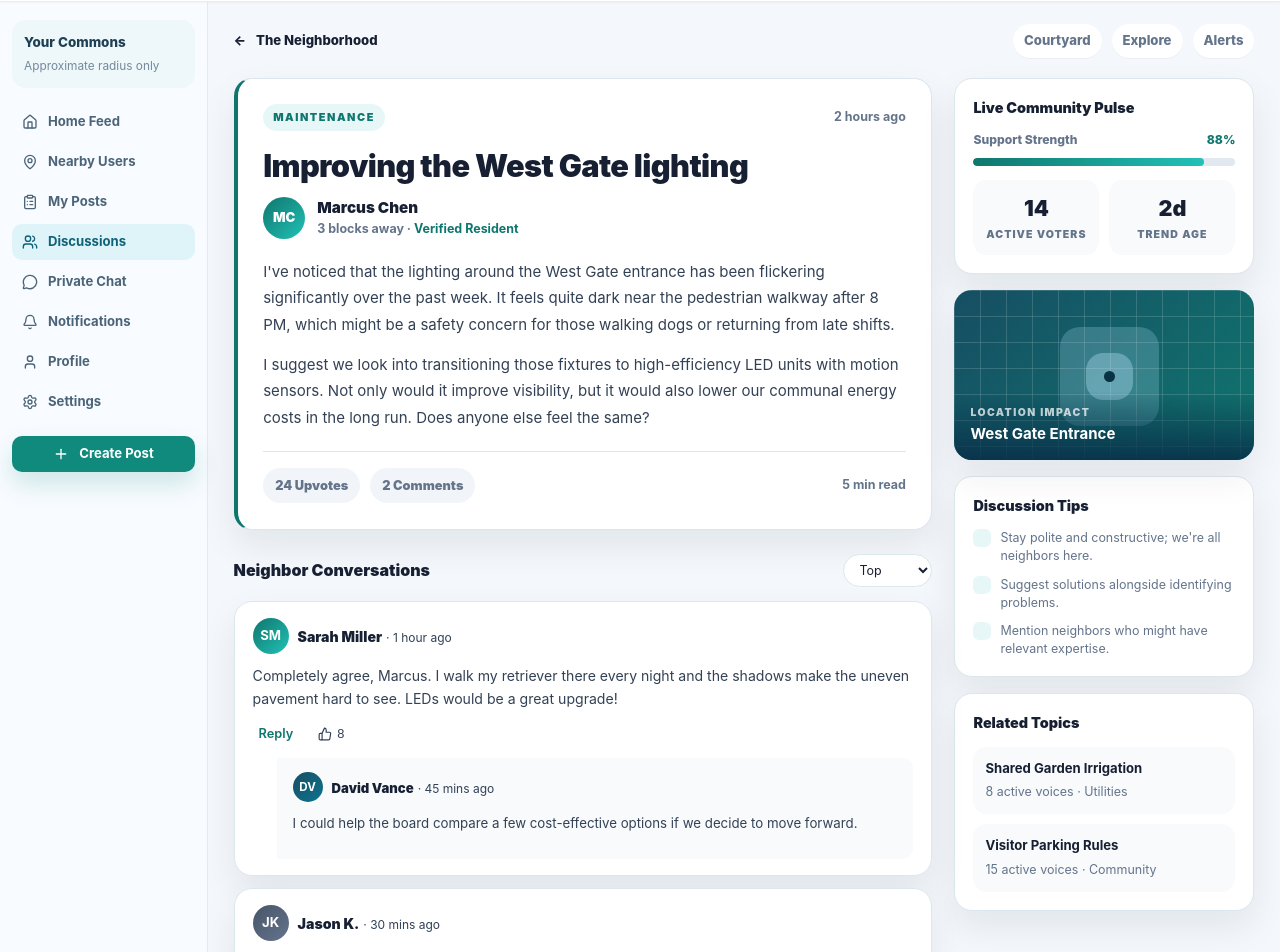
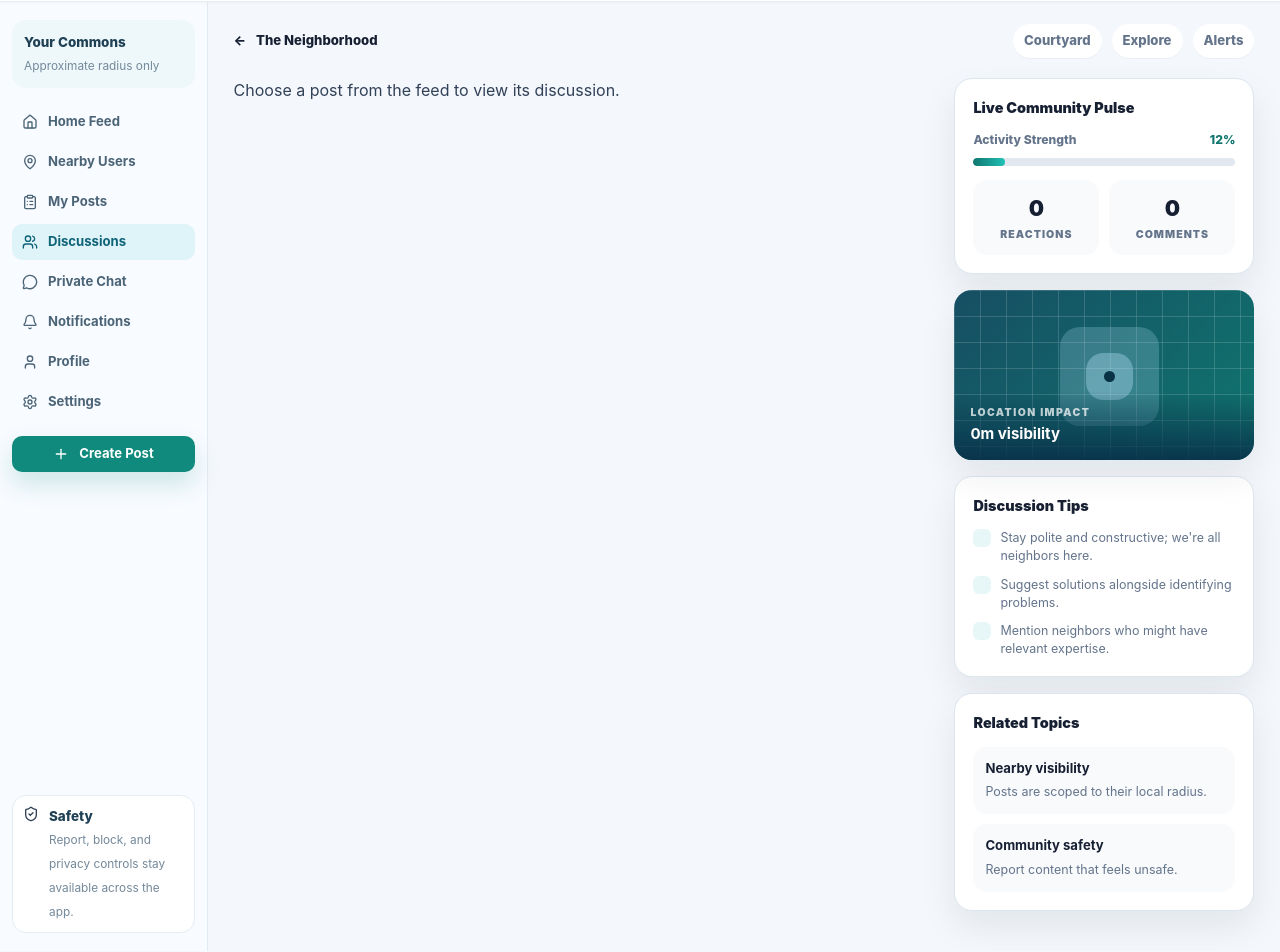
Before and after one commit to NearMe-Social/nms_frontend, a Vue app: page /discussion in a window 1280 px wide. Shown: the part 62-1014 px from the top of the page. Built offline with nearby package versions, Linux system fonts and the light colour scheme; sample sign-in values are in the browser's storage; the HTML template or start-up script is replaced by a standard one; a web font is replaced by a local one.

Commit message:
Connect post detail and comments frontend

```diff
--- a/src/components/Navbar.vue
+++ b/src/components/Navbar.vue
@@ -33,7 +33,7 @@
         <Settings class="icon" />
       </RouterLink>
       <RouterLink to="/profile" class="profile-link" title="Profile">
-        <img src="https://i.pravatar.cc/150?img=12" alt="Profile" />
+        <img :src="profileImage" :alt="`${username} profile`" />
       </RouterLink>
       <button class="icon-link logout-button" type="button" title="Log out" @click="handleLogout">
         <LogOut class="icon" />
@@ -43,6 +43,7 @@
 </template>
 
 <script setup lang="ts">
+import { computed } from 'vue'
 import { RouterLink, useRoute, useRouter } from 'vue-router'
 import { Bell, LogOut, Search, Settings } from 'lucide-vue-next'
 import { useAuthStore } from '@/stores/auth'
@@ -50,6 +51,11 @@ import { useAuthStore } from '@/stores/auth'
 const route = useRoute()
 const router = useRouter()
 const auth = useAuthStore()
+const username = computed(() => auth.user?.username || 'neighbor')
+const profileImage = computed(() => {
+  const profile = auth.user?.profile as { profile_image?: string } | undefined
+  return profile?.profile_image || `https://i.pravatar.cc/150?u=${encodeURIComponent(username.value)}`
+})
 
 function handleLogout() {
   auth.logout()
--- a/src/router/index.ts
+++ b/src/router/index.ts
@@ -40,6 +40,12 @@ const routes = [
   {
     path: '/discussion',
     name: 'DiscussionDetail',
+    component: DiscussionDetail,
+    meta: { requiresAuth: true },
+  },
+  {
+    path: '/posts/:postId',
+    name: 'PostDetail',
     component: DiscussionDetail,
     meta: { requiresAuth: true },
   },
--- a/src/services/api.ts
+++ b/src/services/api.ts
@@ -57,6 +57,21 @@ export interface ApiPost {
   distance_label?: string
 }
 
+export interface ApiCommentUser {
+  user_id: number
+  username: string
+  profile_image?: string | null
+}
+
+export interface ApiComment {
+  comment_id: number
+  content: string
+  status: string
+  created_at: string
+  updated_at: string
+  user?: ApiCommentUser | null
+}
+
 export interface CreatePostPayload {
   user_id: number
   title: string
@@ -96,8 +111,25 @@ export const postApi = {
     return request<ApiPost[]>(`/posts?sort=${sort}`)
   },
 
+  get(postId: number): Promise<ApiPost> {
+    return request<ApiPost>(`/posts/${postId}`)
+  },
+
   create(payload: CreatePostPayload): Promise<ApiPost> {
     return request<ApiPost>('/posts', {
+      method: 'POST',
+      body: JSON.stringify(payload),
+    })
+  },
+}
+
+export const commentApi = {
+  listByPost(postId: number): Promise<ApiComment[]> {
+    return request<ApiComment[]>(`/comments/post/${postId}`)
+  },
+
+  create(payload: { post_id: number; user_id: number; content: string }): Promise<ApiComment> {
+    return request<ApiComment>('/comments', {
       method: 'POST',
       body: JSON.stringify(payload),
     })
--- a/src/views/user/CommentSection.vue
+++ b/src/views/user/CommentSection.vue
@@ -2,12 +2,14 @@
   <div>
     <div class="section-header">
       <span class="section-title">Neighbor Conversations</span>
-      <select class="sort-select" :value="sortBy" @change="updateSortBy($event.target.value)">
+      <select class="sort-select" :value="sortBy" @change="updateSortBy">
         <option value="top">Top</option>
         <option value="newest">Newest</option>
         <option value="oldest">Oldest</option>
       </select>
     </div>
+
+    <p v-if="errorMessage" class="comment-error">{{ errorMessage }}</p>
 
     <div
       v-for="(c, ci) in sortedComments"
@@ -67,7 +69,7 @@
 
     <!-- MAIN REPLY INPUT -->
     <div class="reply-input-row" style="margin-top:20px;">
-      <div class="author-avatar" style="width:34px;height:34px;font-size:0.78rem;flex-shrink:0;">JD</div>
+      <div class="author-avatar" style="width:34px;height:34px;font-size:0.78rem;flex-shrink:0;">{{ currentUserInitials }}</div>
       <input
         ref="mainReplyInput"
         class="reply-input"
@@ -85,8 +87,9 @@
   </div>
 </template>
 
-<script setup>
+<script setup lang="ts">
 import { ref, computed } from 'vue'
+import { useAuthStore } from '@/stores/auth'
 
 const props = defineProps({
   comments: {
@@ -96,17 +99,27 @@ const props = defineProps({
   sortBy: {
     type: String,
     default: 'top'
+  },
+  submitting: {
+    type: Boolean,
+    default: false
+  },
+  errorMessage: {
+    type: String,
+    default: ''
   }
 })
 
 const emit = defineEmits(['update:sort-by', 'add-comment', 'submit-reply'])
 
+const auth = useAuthStore()
 const mainReplyText = ref('')
-const mainReplyInput = ref(null)
+const mainReplyInput = ref<HTMLInputElement | null>(null)
+const currentUserInitials = computed(() => initials(auth.user?.username || 'Neighbor'))
 
 // Computed sorted comments
 const sortedComments = computed(() => {
-  const list = [...props.comments]
+  const list = [...props.comments] as Array<any>
   if (props.sortBy === 'top') {
     return list.sort((a, b) => b.likes - a.likes)
   }
@@ -116,24 +129,25 @@ const sortedComments = computed(() => {
   return list.sort((a, b) => a.id - b.id)
 })
 
-function updateSortBy(value) {
-  emit('update:sort-by', value)
+function updateSortBy(event: Event) {
+  emit('update:sort-by', (event.target as HTMLSelectElement).value)
 }
 
-function likeComment(comment) {
+function likeComment(comment: any) {
   comment.likes++
 }
 
-function toggleReply(comment) {
+function toggleReply(comment: any) {
   comment.showReply = !comment.showReply
 }
 
-function submitReply(comment) {
+function submitReply(comment: any) {
   if (!comment.replyText.trim()) return
   emit('submit-reply', comment, comment.replyText)
 }
 
 function addComment() {
+  if (props.submitting) return
   if (!mainReplyText.value.trim()) return
   emit('add-comment', mainReplyText.value)
   mainReplyText.value = ''
@@ -141,6 +155,15 @@ function addComment() {
 
 function focusMainReply() {
   mainReplyInput.value?.focus()
+}
+
+function initials(value: string) {
+  return value
+    .split(/[\s._-]+/)
+    .filter(Boolean)
+    .slice(0, 2)
+    .map((part) => part.charAt(0).toUpperCase())
+    .join('') || 'N'
 }
 
 // Expose focus method to parent
@@ -181,6 +204,17 @@ defineExpose({
   box-shadow: var(--shadow);
   margin-bottom: 12px;
   animation: fadeUp .35s ease both;
+}
+
+.comment-error {
+  margin: 0 0 12px;
+  border: 1px solid #fecdd3;
+  border-radius: 12px;
+  background: #fff1f2;
+  color: #be123c;
+  padding: 10px 12px;
+  font-size: 0.82rem;
+  font-weight: 800;
 }
 
 @keyframes fadeUp {
--- a/src/views/user/DiscussionDetail.vue
+++ b/src/views/user/DiscussionDetail.vue
@@ -21,43 +21,49 @@
 
         <div class="detail-grid">
           <main class="min-w-0">
-            <article class="post-card">
+            <p v-if="loading" class="state-card">Loading post...</p>
+            <p v-else-if="error" class="state-card error-state">{{ error }}</p>
+
+            <article v-else-if="post" class="post-card">
               <div class="post-meta">
-                <span class="post-tag">Maintenance</span>
-                <span class="post-time">{{ post.time }}</span>
+                <span class="post-tag">{{ post.status }}</span>
+                <span class="post-time">{{ timeAgo(post.created_at) }}</span>
               </div>
 
               <h1 class="post-title">{{ post.title }}</h1>
 
               <div class="author-row">
-                <div class="author-avatar">{{ post.author.initials }}</div>
+                <div class="author-avatar">{{ initials(post.user?.username || 'Neighbor') }}</div>
                 <div>
-                  <div class="author-name">{{ post.author.name }}</div>
+                  <div class="author-name">{{ post.user?.username || 'Neighbor' }}</div>
                   <div class="author-sub">
-                    {{ post.author.distance }} · <span class="verified-badge">Verified Resident</span>
+                    {{ post.visibility_radius }}m visibility · <span class="verified-badge">Verified Resident</span>
                   </div>
                 </div>
               </div>
 
               <div class="post-body">
-                <p v-for="(para, i) in post.body" :key="i">{{ para }}</p>
+                <p v-for="(para, i) in postParagraphs" :key="i">{{ para }}</p>
               </div>
 
               <div class="post-actions">
                 <button class="action-btn" :class="{ upvoted: post.upvoted }" type="button" @click="toggleUpvote">
-                  {{ post.upvotes }} Upvotes
+                  {{ reactionsCount }} Upvotes
                 </button>
                 <button class="action-btn" type="button" @click="focusReply">
                   {{ commentCount }} Comments
                 </button>
-                <span class="action-note">5 min read</span>
+                <span class="action-note">{{ timeLeft(post.expires_at) }} left</span>
               </div>
             </article>
 
             <CommentSection
+              v-if="post"
               ref="commentSectionRef"
               :comments="comments"
               :sort-by="sortBy"
+              :submitting="commentSubmitting"
+              :error-message="commentError"
               @update:sort-by="sortBy = $event"
               @add-comment="addComment"
               @submit-reply="submitReply"
@@ -68,19 +74,19 @@
             <section class="side-card">
               <div class="side-title">Live Community Pulse</div>
               <div class="pulse-label">
-                Support Strength <span>{{ pulse.pct }}%</span>
+                Activity Strength <span>{{ pulsePct }}%</span>
               </div>
               <div class="pulse-track">
-                <div class="pulse-fill" :style="{ width: pulse.pct + '%' }"></div>
+                <div class="pulse-fill" :style="{ width: pulsePct + '%' }"></div>
               </div>
               <div class="pulse-stats">
                 <div>
-                  <strong>{{ pulse.voters }}</strong>
-                  <span>Active voters</span>
+                  <strong>{{ reactionsCount }}</strong>
+                  <span>Reactions</span>
                 </div>
                 <div>
-                  <strong>{{ pulse.trend }}d</strong>
-                  <span>Trend age</span>
+                  <strong>{{ commentCount }}</strong>
+                  <span>Comments</span>
                 </div>
               </div>
             </section>
@@ -90,7 +96,7 @@
               <div class="map-pin"></div>
               <div class="map-caption">
                 <span>Location Impact</span>
-                <strong>West Gate Entrance</strong>
+                <strong>{{ post?.distance_label || `${post?.visibility_radius ?? 0}m visibility` }}</strong>
               </div>
             </section>
 
@@ -120,63 +126,53 @@
   </div>
 </template>
 
-<script setup>
-import { ref, computed } from 'vue'
+<script setup lang="ts">
+import { computed, onMounted, ref, watch } from 'vue'
+import { useRoute, useRouter } from 'vue-router'
 import CommentSection from './CommentSection.vue'
 import Navbar from '@/components/Navbar.vue'
 import AppSidebar from '@/components/AppSidebar.vue'
+import { commentApi, postApi, type ApiComment, type ApiPost } from '@/services/api'
+import { useAuthStore } from '@/stores/auth'
 
-const post = ref({
-  title: 'Improving the West Gate lighting',
-  time: '2 hours ago',
-  upvotes: 24,
-  upvoted: false,
-  author: { name: 'Marcus Chen', initials: 'MC', distance: '3 blocks away' },
-  body: [
-    "I've noticed that the lighting around the West Gate entrance has been flickering significantly over the past week. It feels quite dark near the pedestrian walkway after 8 PM, which might be a safety concern for those walking dogs or returning from late shifts.",
-    'I suggest we look into transitioning those fixtures to high-efficiency LED units with motion sensors. Not only would it improve visibility, but it would also lower our communal energy costs in the long run. Does anyone else feel the same?',
-  ],
-})
+type ViewComment = {
+  id: number
+  name: string
+  initials: string
+  time: string
+  color: string
+  body: string
+  likes: number
+  showReply: boolean
+  replyText: string
+  replies: never[]
+}
 
-const comments = ref([
-  {
-    id: 1,
-    name: 'Sarah Miller',
-    initials: 'SM',
-    time: '1 hour ago',
-    color: 'linear-gradient(135deg,#0f766e,#22c1b6)',
-    body: 'Completely agree, Marcus. I walk my retriever there every night and the shadows make the uneven pavement hard to see. LEDs would be a great upgrade!',
-    likes: 8,
-    showReply: false,
-    replyText: '',
-    replies: [
-      {
-        name: 'David Vance',
-        initials: 'DV',
-        time: '45 mins ago',
-        color: 'linear-gradient(135deg,#164e63,#0e7490)',
-        body: 'I could help the board compare a few cost-effective options if we decide to move forward.',
-      },
-    ],
-  },
-  {
-    id: 2,
-    name: 'Jason K.',
-    initials: 'JK',
-    time: '30 mins ago',
-    color: 'linear-gradient(135deg,#475569,#64748b)',
-    body: "Has anyone checked if it's just a bulb or a wiring issue? If it's wiring, we might need a full inspection before swapping the units.",
-    likes: 2,
-    showReply: false,
-    replyText: '',
-    replies: [],
-  },
-])
+type DetailPost = ApiPost & {
+  upvoted: boolean
+}
 
+const route = useRoute()
+const router = useRouter()
+const auth = useAuthStore()
+
+const post = ref<DetailPost | null>(null)
+const comments = ref<ViewComment[]>([])
 const sortBy = ref('top')
-const commentSectionRef = ref(null)
+const loading = ref(false)
+const error = ref('')
+const commentSubmitting = ref(false)
+const commentError = ref('')
+const commentSectionRef = ref<InstanceType<typeof CommentSection> | null>(null)
 const commentCount = computed(() => comments.value.length)
-const pulse = ref({ pct: 88, voters: 14, trend: 2 })
+const reactionsCount = computed(() => post.value?.reactions?.length ?? post.value?.reactions_count ?? 0)
+const pulsePct = computed(() => Math.min(100, Math.max(12, (commentCount.value + reactionsCount.value) * 12)))
+const postParagraphs = computed(() =>
+  (post.value?.content || '')
+    .split(/\n+/)
+    .map((para) => para.trim())
+    .filter(Boolean),
+)
 
 const tips = [
   { text: "Stay polite and constructive; we're all neighbors here." },
@@ -185,44 +181,58 @@ const tips = [
 ]
 
 const related = [
-  { title: 'Shared Garden Irrigation', meta: '8 active voices · Utilities' },
-  { title: 'Visitor Parking Rules', meta: '15 active voices · Community' },
+  { title: 'Nearby visibility', meta: 'Posts are scoped to their local radius.' },
+  { title: 'Community safety', meta: 'Report content that feels unsafe.' },
 ]
 
 function toggleUpvote() {
+  if (!post.value) return
   post.value.upvoted = !post.value.upvoted
-  post.value.upvotes += post.value.upvoted ? 1 : -1
 }
 
 function focusReply() {
   commentSectionRef.value?.focusMainReply()
 }
 
-function addComment(text) {
+async function addComment(text: string) {
   if (!text.trim()) return
-  comments.value.push({
-    id: Date.now(),
-    name: 'You',
-    initials: 'JD',
-    time: 'just now',
-    color: 'linear-gradient(135deg,#0f766e,#22c1b6)',
-    body: text,
-    likes: 0,
-    showReply: false,
-    replyText: '',
-    replies: [],
-  })
+  if (!post.value) return
+
+  const userId = auth.user?.userId ?? auth.user?.user_id
+  if (!userId) {
+    commentError.value = 'You need to be logged in to comment.'
+    return
+  }
+
+  commentSubmitting.value = true
+  commentError.value = ''
+
+  try {
+    const created = await commentApi.create({
+      post_id: post.value.post_id,
+      user_id: userId,
+      content: text.trim(),
+    })
+    comments.value = [
+      toViewComment({
+        ...created,
+        user: {
+          user_id: userId,
+          username: auth.user?.username || 'Neighbor',
+        },
+      }),
+      ...comments.value,
+    ]
+  } catch (err: unknown) {
+    commentError.value = err instanceof Error ? err.message : 'Failed to add comment.'
+  } finally {
+    commentSubmitting.value = false
+  }
 }
 
-function submitReply(comment, text) {
+function submitReply(comment: ViewComment, text: string) {
   if (!text.trim()) return
-  comment.replies.push({
-    name: 'You',
-    initials: 'JD',
-    time: 'just now',
-    color: 'linear-gradient(135deg,#0f766e,#22c1b6)',
-    body: text,
-  })
+  commentError.value = 'Threaded replies are not supported by the comment API yet.'
   comment.replyText = ''
   comment.showReply = false
 }
@@ -230,6 +240,99 @@ function submitReply(comment, text) {
 function goBack() {
   window.history.back()
 }
+
+async function loadPostDetail() {
+  const postId = Number(route.params.postId)
+
+  if (!Number.isInteger(postId) || postId <= 0) {
+    error.value = 'Choose a post from the feed to view its discussion.'
+    post.value = null
+    comments.value = []
+    return
+  }
+
+  loading.value = true
+  error.value = ''
+  commentError.value = ''
+
+  try {
+    const [postData, commentData] = await Promise.all([
+      postApi.get(postId),
+      commentApi.listByPost(postId),
+    ])
+
+    post.value = {
+      ...postData,
+      upvoted: false,
+    }
+    comments.value = commentData.filter(isActiveComment).map(toViewComment)
+  } catch (err: unknown) {
+    error.value = err instanceof Error ? err.message : 'Failed to load post discussion.'
+    post.value = null
+    comments.value = []
+  } finally {
+    loading.value = false
+  }
+}
+
+function toViewComment(comment: ApiComment): ViewComment {
+  const username = comment.user?.username || 'Neighbor'
+
+  return {
+    id: comment.comment_id,
+    name: username,
+    initials: initials(username),
+    time: timeAgo(comment.created_at),
+    color: avatarGradient(username),
+    body: comment.content,
+    likes: 0,
+    showReply: false,
+    replyText: '',
+    replies: [],
+  }
+}
+
+function isActiveComment(comment: ApiComment) {
+  return comment.status === 'ACTIVE'
+}
+
+function initials(value: string) {
+  return value
+    .split(/[\s._-]+/)
+    .filter(Boolean)
+    .slice(0, 2)
+    .map((part) => part.charAt(0).toUpperCase())
+    .join('') || 'N'
+}
+
+function avatarGradient(value: string) {
+  let hash = 0
+  for (const char of value) hash = (hash * 31 + char.charCodeAt(0)) & 0xffffffff
+  const hue = Math.abs(hash) % 360
+  return `linear-gradient(135deg, hsl(${hue} 58% 32%), hsl(${(hue + 34) % 360} 66% 46%))`
+}
+
+function timeAgo(value: string) {
+  const diffMs = Date.now() - new Date(value).getTime()
+  const minutes = Math.max(0, Math.floor(diffMs / 60000))
+  if (minutes < 1) return 'just now'
+  if (minutes < 60) return `${minutes}m ago`
+  const hours = Math.floor(minutes / 60)
+  if (hours < 24) return `${hours}h ago`
+  return `${Math.floor(hours / 24)}d ago`
+}
+
+function timeLeft(value: string) {
+  const diffMs = new Date(value).getTime() - Date.now()
+  if (diffMs <= 0) return 'expired'
+  const minutes = Math.ceil(diffMs / 60000)
+  if (minutes < 60) return `${minutes}m`
+  const hours = Math.ceil(minutes / 60)
+  return `${hours}h`
+}
+
+onMounted(loadPostDetail)
+watch(() => route.params.postId, loadPostDetail)
 </script>
 
 <style scoped>
--- a/src/views/user/HomePage.vue
+++ b/src/views/user/HomePage.vue
@@ -67,8 +67,8 @@
           <div
             v-for="post in posts"
             :key="post.post_id"
-            class="bg-white rounded-[18px] p-5 md:p-6 flex flex-col gap-4 shadow-sm ring-1 ring-slate-200/70 hover:shadow-md transition-shadow cursor-pointer"
-            @click="navigateToPost"
+            :to="`/posts/${post.post_id}`"
+            class="bg-white rounded-[18px] p-5 md:p-6 flex flex-col gap-4 shadow-sm ring-1 ring-slate-200/70 hover:shadow-md transition-shadow no-underline"
           >
             <div class="flex items-start justify-between">
               <div class="flex items-center gap-3">
```
